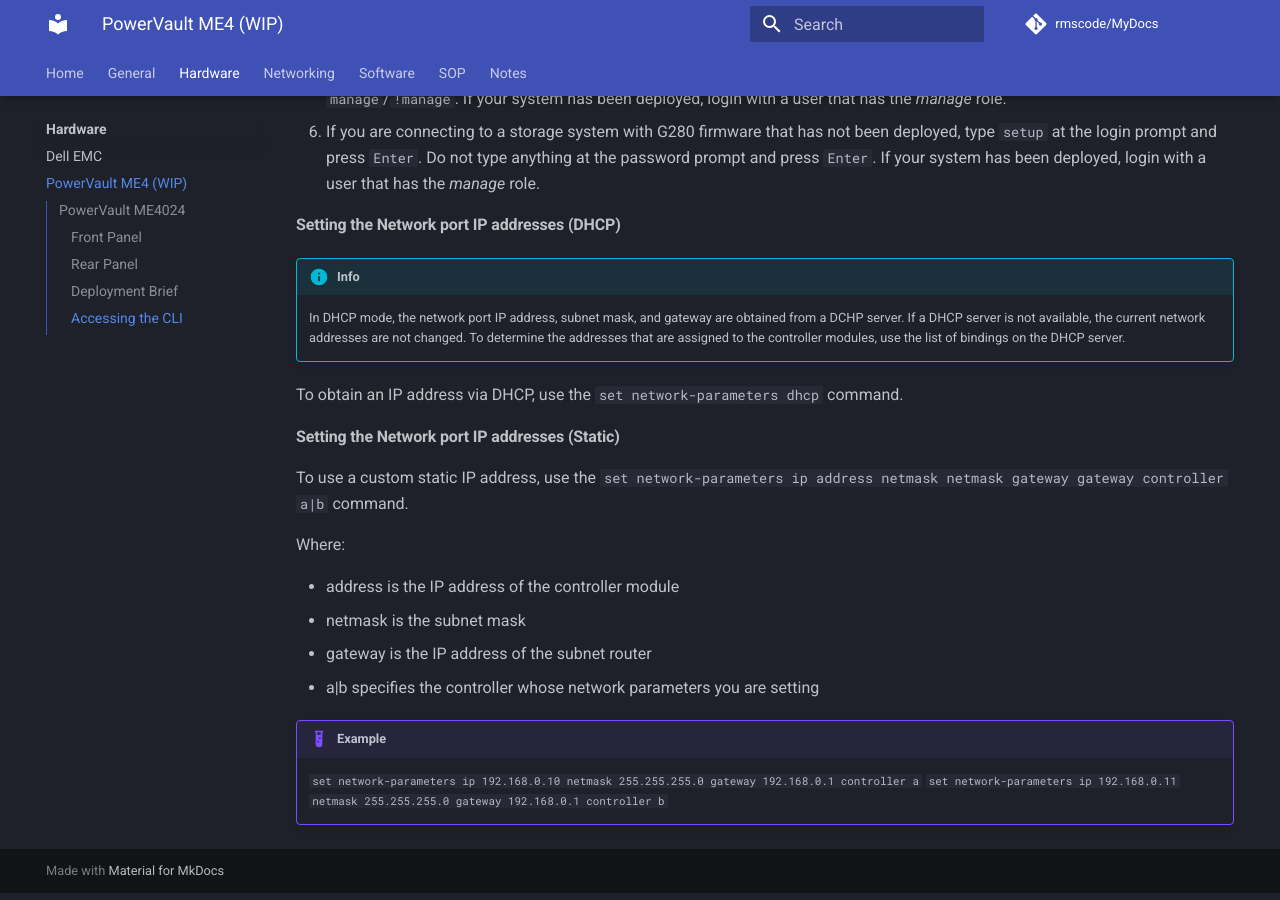
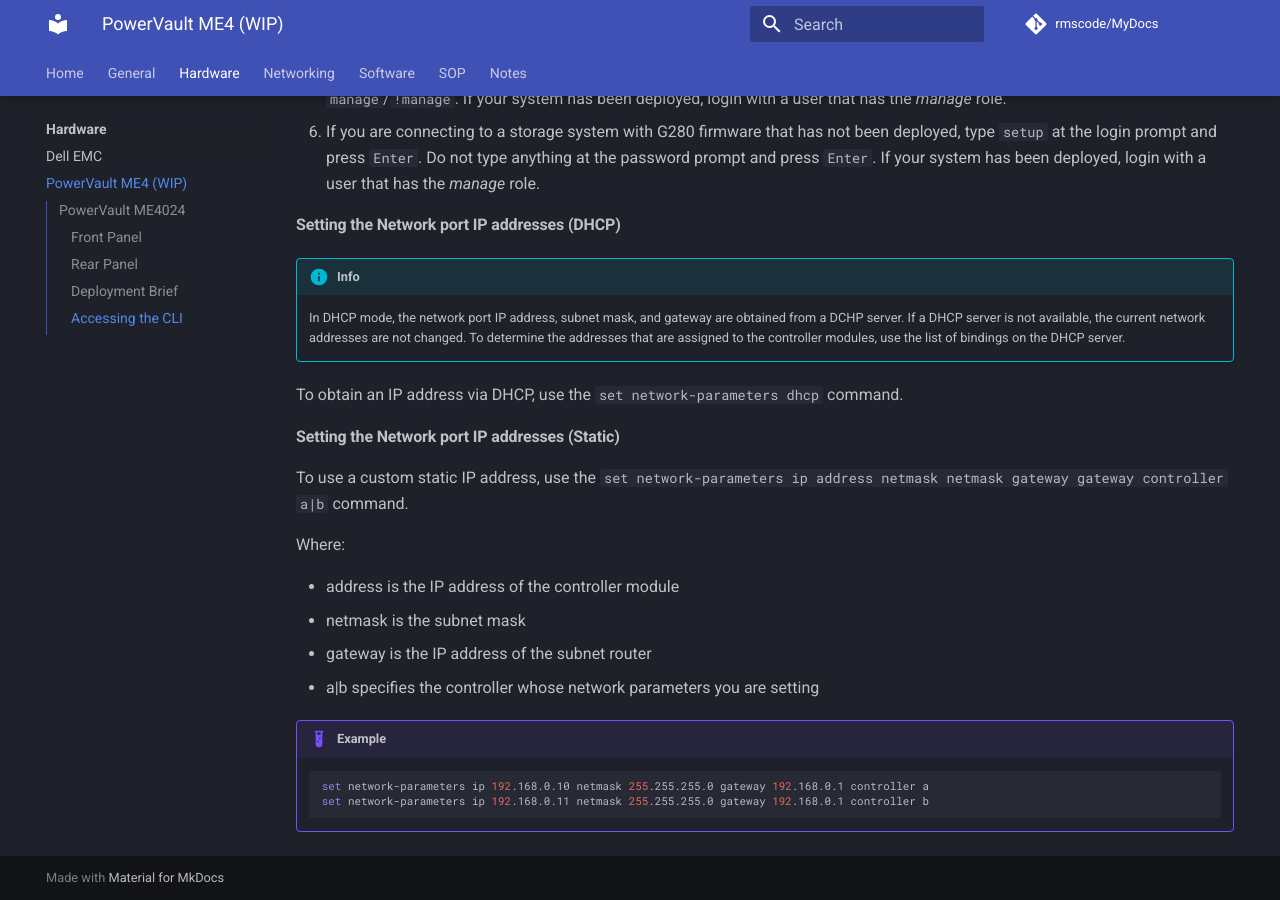
Before and after one commit to rmscode/binary-garden, an MkDocs documentation site: the page built from docs/hardware/powervault-me4-draft.md, in a window 1280 px wide and 900 px high, scrolled down 8929 px. Built offline with MkDocs 1.6.1 and Material for MkDocs 9.7.7, drawn with Linux system fonts in a browser that asks for light colours; comment, search, counter and statistics services are not loaded; some of the changed text lies outside the part shown.

Commit message:
Update powervault-me4-draft.md

````diff
--- a/docs/hardware/powervault-me4-draft.md
+++ b/docs/hardware/powervault-me4-draft.md
@@ -339,5 +339,7 @@
 
 !!! example
 
-    `set network-parameters ip 192.168.0.10 netmask 255.255.255.0 gateway 192.168.0.1 controller a`
-    `set network-parameters ip 192.168.0.11 netmask 255.255.255.0 gateway 192.168.0.1 controller b`
+    ```shell
+    set network-parameters ip 192.168.0.10 netmask 255.255.255.0 gateway 192.168.0.1 controller a
+    set network-parameters ip 192.168.0.11 netmask 255.255.255.0 gateway 192.168.0.1 controller b
+    ```
````
Also changed, not shown: other parts of docs/hardware/powervault-me4-draft.md (+1 -1 lines).
